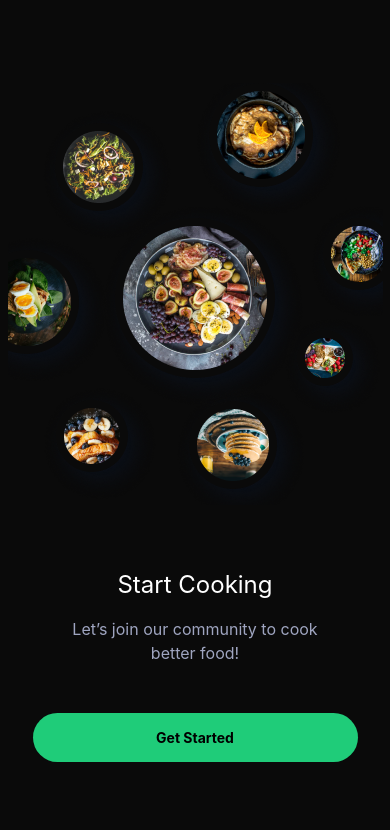
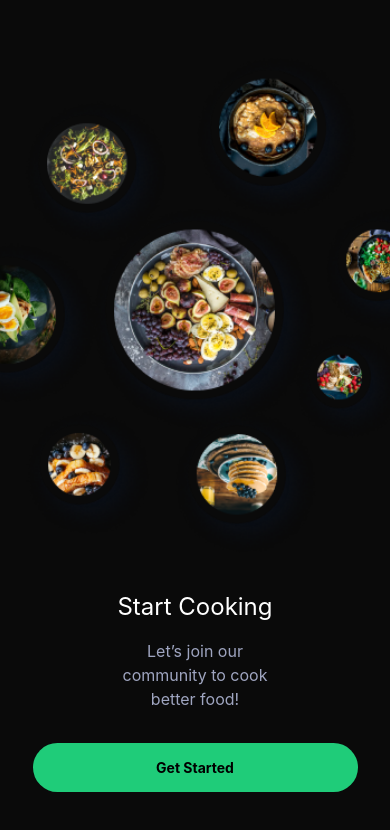
Before and after one commit to emircan-sahin/tarifine.com.tr, a React Native app: screen / in a window 390 px wide. Shown: the top 830 px of the page. Built offline with nearby package versions, Linux system fonts and the light colour scheme.

Commit message:
Finished home page

```diff
--- a/App.js
+++ b/App.js
@@ -1,18 +1,17 @@
-import { StatusBar } from 'expo-status-bar';
+// import { StatusBar } from 'expo-status-bar';
 import { Image, StyleSheet, Text, TouchableOpacity, View } from 'react-native';
 
 const App = () => {
   return (
-    <View className='flex-1 items-center justify-center bg-[#0A0A0A] py-24'>
-      <Image source={require('./assets/images/Onboarding.png')} className='h-[50vh] aspect-square' />
-      <Text className='text-white text-2xl mt-16'>Start Cooking</Text>
-      <Text className='text-[#9FA5C0] text-base w-8/12 text-center mt-4'>Let’s join our community to cook better food!</Text>
+    <View className='flex-1 items-center justify-center bg-[#0A0A0A]'>
+      <Image source={require('./assets/images/Onboarding.png')} className='w-full h-[60%]' />
+      <Text className='text-white text-2xl mt-8'>Start Cooking</Text>
+      <Text className='text-[#9FA5C0] text-base w-5/12 text-center mt-4'>Let’s join our community to cook better food!</Text>
 
-      <TouchableOpacity className='w-10/12 mx-auto py-4 bg-[#1FCC79] mt-12 rounded-full'>
+      <TouchableOpacity className='w-10/12 mx-auto py-4 bg-[#1FCC79] mt-8 rounded-full'>
         <Text className='text-center font-bold'>Get Started</Text>
       </TouchableOpacity>
     </View>
-
   );
 }
 
```
